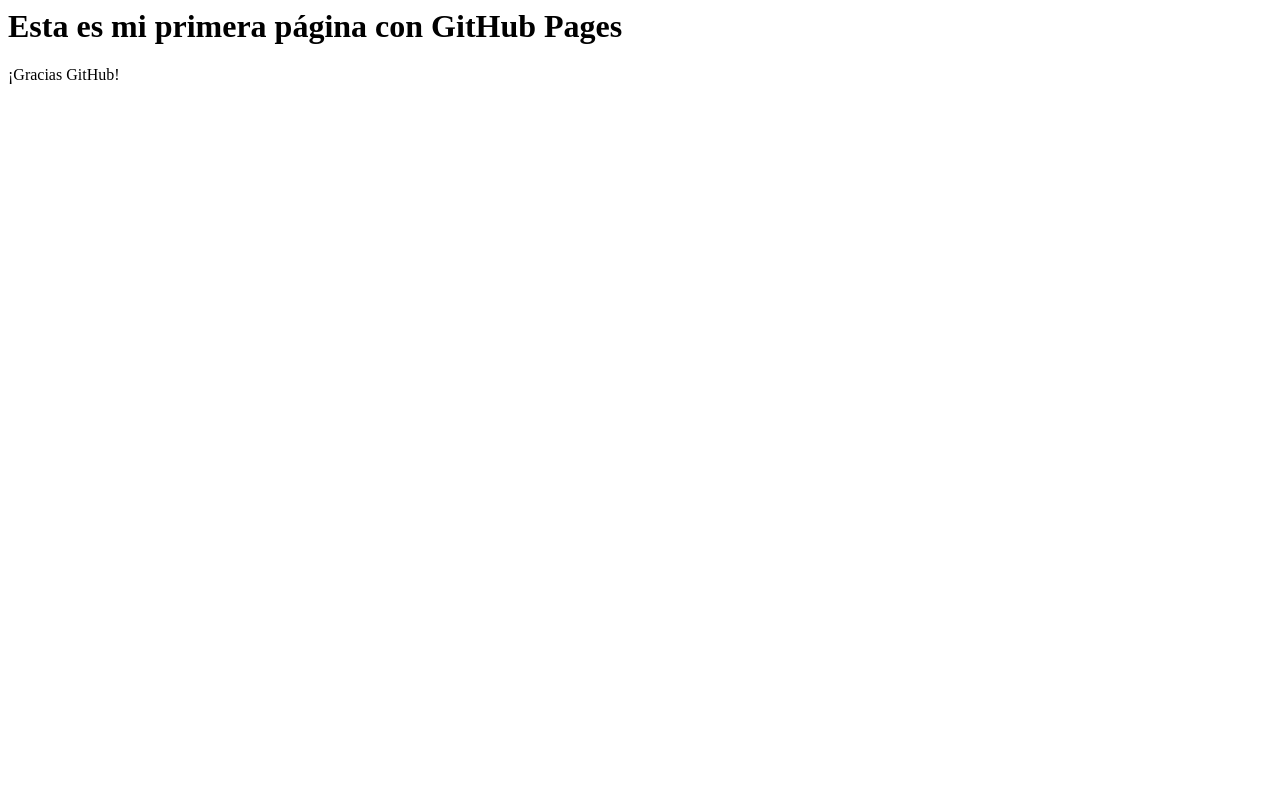
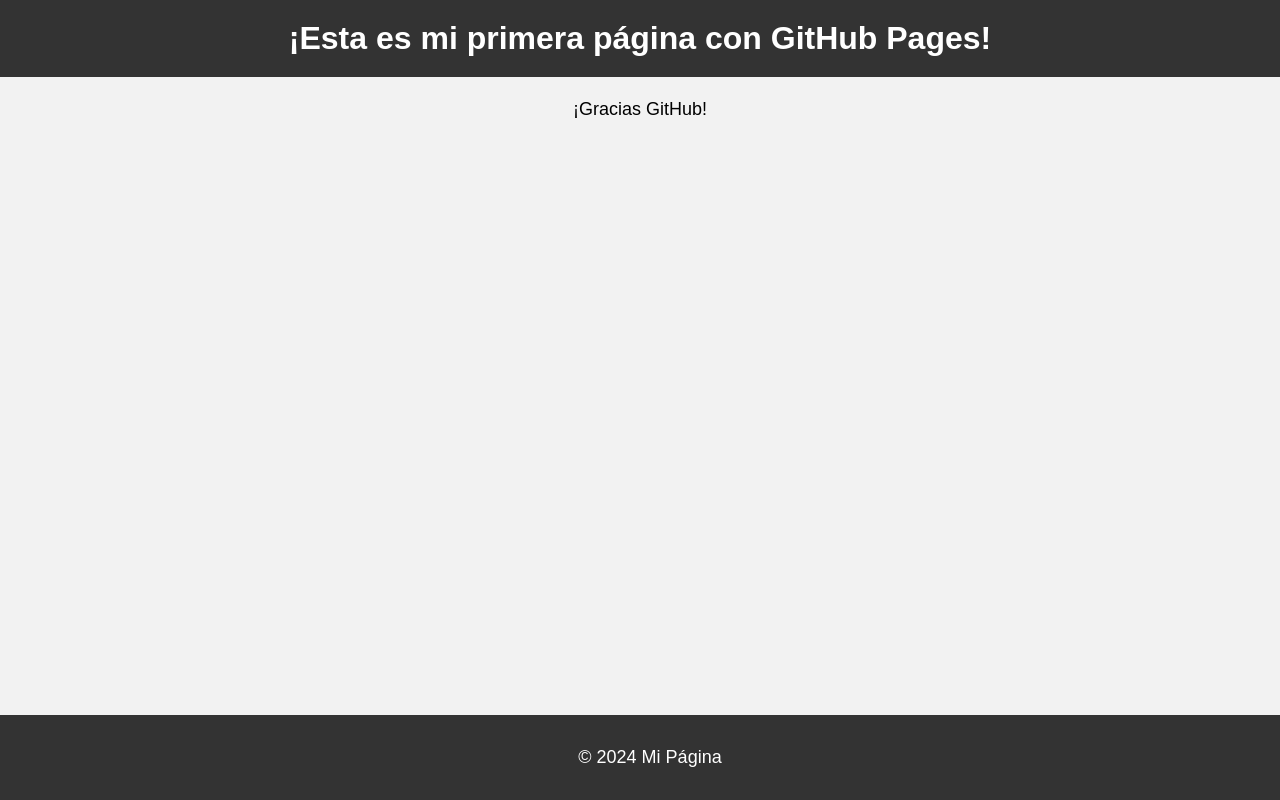
Before and after one commit to rodaggx/MITfirstrepo, a plain HTML site: page index.html in a window 1280 px wide. Drawn offline with Linux system fonts and the light colour scheme.

Commit message:
Update index.html
Actualizacion de estilo de la pagina.

```diff
--- a/index.html
+++ b/index.html
@@ -1,4 +1,53 @@
-<html>
-<h1> Esta es mi primera página con GitHub Pages </h1>
-<p>¡Gracias GitHub!</p>
+<!DOCTYPE html>
+<html lang="en">
+<head>
+<meta charset="UTF-8">
+<meta name="viewport" content="width=device-width, initial-scale=1.0">
+<title>Mi Página con GitHub Pages</title>
+<style>
+    body {
+        font-family: Arial, sans-serif;
+        background-color: #f2f2f2;
+        margin: 0;
+        padding: 0;
+    }
+
+    header {
+        background-color: #333;
+        color: #fff;
+        text-align: center;
+        padding: 20px;
+    }
+
+    h1 {
+        margin: 0;
+        padding: 0;
+    }
+
+    p {
+        font-size: 18px;
+        line-height: 1.6;
+        text-align: center;
+    }
+
+    footer {
+        background-color: #333;
+        color: #fff;
+        text-align: center;
+        padding: 10px;
+        position: fixed;
+        bottom: 0;
+        width: 100%;
+    }
+</style>
+</head>
+<body>
+    <header>
+        <h1>¡Esta es mi primera página con GitHub Pages!</h1>
+    </header>
+    <p>¡Gracias GitHub!</p>
+    <footer>
+        <p>© 2024 Mi Página</p>
+    </footer>
+</body>
 </html>
```
